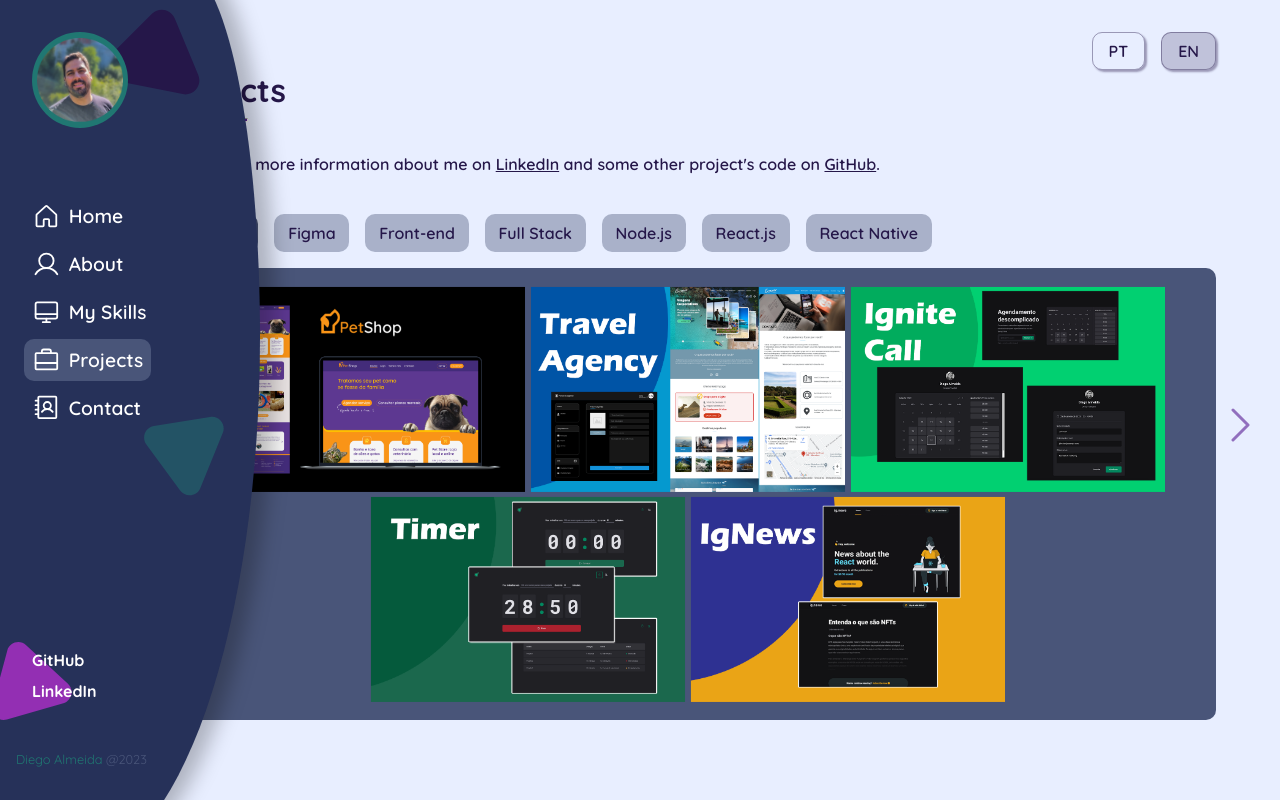
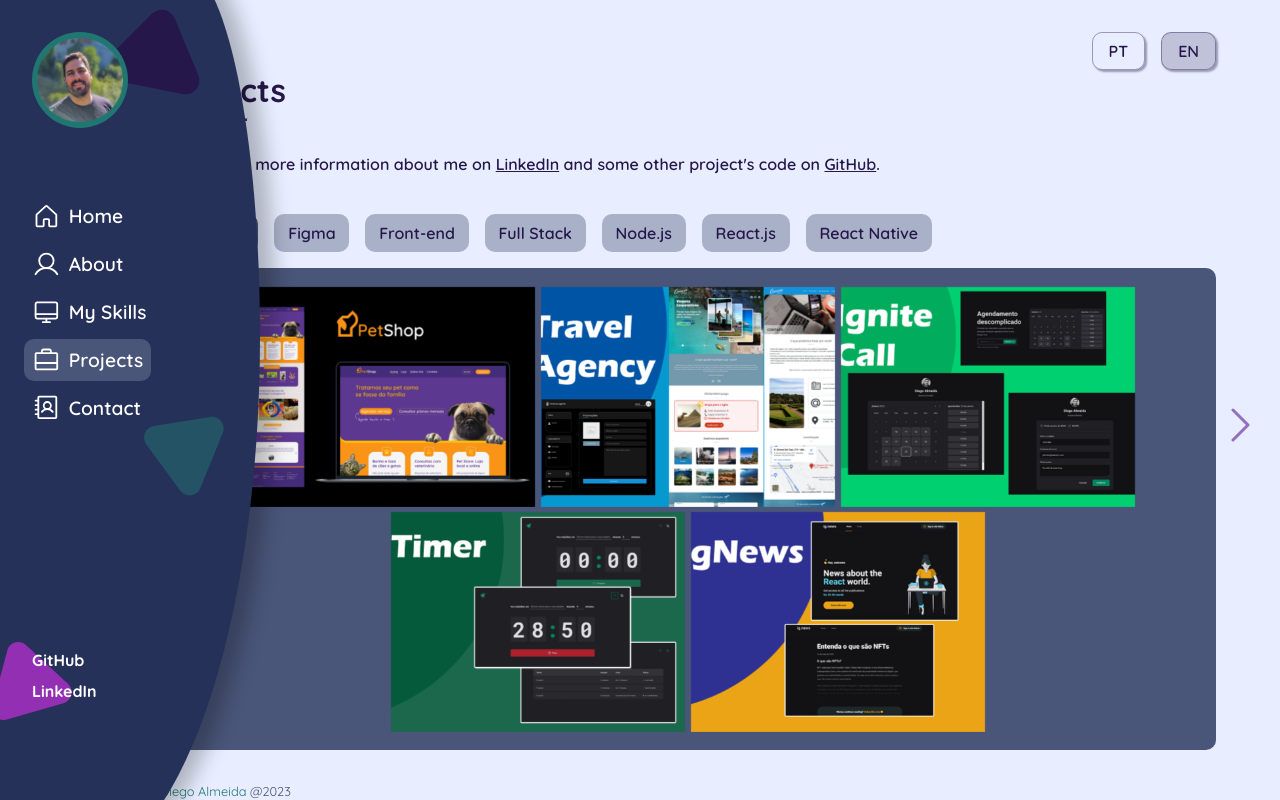
Before and after one commit to diegoalmda/new-portfolio, a Next.js app: page /projects in a window 1280 px wide. Built offline with nearby package versions, Linux system fonts and the light colour scheme.

Commit message:
reafctor: side buttons navigation

```diff
--- /dev/null
+++ b/src/app/(public)/components/Copyright/copyright.module.scss
@@ -0,0 +1,31 @@
+.copy {
+  position: fixed;
+  bottom: 0;
+  left: 10rem;
+  opacity: 1;
+
+  @media (max-width: 1080px) {
+    left: 8rem;
+  }
+
+  @media (max-width: 720px) {
+    left: 7rem;
+  }
+
+  @media (max-width: 420px) {
+    left: 5rem;
+  }
+
+  small {
+    padding-right: 1rem;
+    border-top-right-radius: 5px;
+    white-space: nowrap;
+    font-size: 0.8rem;
+    color: var(--blue-500);
+    background-color: var(--blue-100);
+
+    span {
+      color: var(--green-500);
+    }
+  }
+}
--- /dev/null
+++ b/src/app/(public)/components/Copyright/index.tsx
@@ -0,0 +1,11 @@
+import styles from "./copyright.module.scss"
+
+export function Copyright() {
+  const year = new Date()
+
+  return (
+    <div className={styles.copy}>
+      <small><span>Diego Almeida </span>@{`${year.getFullYear()}`}</small>
+    </div>
+  )
+}
--- a/src/app/(public)/components/HomeContentComponent/index.tsx
+++ b/src/app/(public)/components/HomeContentComponent/index.tsx
@@ -13,6 +13,7 @@ import profilePinkTriangle from "../../assets/images/profile-pink-triangle.svg"
 import littleTriangle from "../../assets/images/little-green-triangle.svg"
 
 import styles from "./home.module.scss"
+import { Copyright } from "../Copyright"
 
 export function HomeContentComponent() {
   const { selectedLanguage } = useGlobalContext()
--- a/src/app/(public)/components/PageContainer/index.tsx
+++ b/src/app/(public)/components/PageContainer/index.tsx
@@ -47,7 +47,7 @@ export function PageContainer({ title, goToPage, children }: PageContainerProps)
       {
         title.toLowerCase() !== "home" && <div className={styles.titleContent}><h1>{title}</h1><hr></hr></div>
       }
-      <div>
+      <div className={styles.sideNavigationContainer}>
         {
           title.toLowerCase() !== "home" &&
           <div className={styles.arrowLeftButton}>
--- a/src/app/(public)/components/PageContainer/styles.module.scss
+++ b/src/app/(public)/components/PageContainer/styles.module.scss
@@ -64,8 +64,11 @@
   }
 }
 
+.sideNavigationContainer {
+  position: relative;
+
   .arrowLeftButton, .arrowRightButton {
-  position: absolute;
+    position: fixed;
     top: 50%;
     transform: translateY(0, -50%);
 
@@ -115,15 +118,20 @@
   }
 
   .arrowLeftButton {
-  left: 0;
+    left: 10rem;
     margin-left: -3rem;
 
     span {
       right: 0.8rem;
+    }
 
+    @media (max-width: 1080px) {
+      left: 8rem;
     }
+
     @media (max-width: 720px) {
-    margin-left: -1.5rem;
+      left: 7.5rem;
+
       span {
         right: 0.3rem;
       }
@@ -131,7 +139,7 @@
   }
 
   .arrowRightButton {
-  right: 0;
+    right: 4rem;
     margin-right: -3rem;
 
     span {
@@ -139,10 +147,11 @@
     }
 
     @media (max-width: 720px) {
-    margin-right: -1.5rem;
+      right: 4.5rem;
 
       span {
         right: 0.3rem;
       }
     }
   }
+}
--- a/src/app/(public)/components/SideMenu/index.tsx
+++ b/src/app/(public)/components/SideMenu/index.tsx
@@ -87,9 +87,6 @@ export function SideMenu() {
               <a href={`${selectedLanguage.selected === "pt" ? "https://www.linkedin.com/in/diegoalmda/" : "https://www.linkedin.com/in/diegoalmda/?locale=en_US"}`} aria-label={selectedLanguage.selected === "en" ? "Link to Diego Almeida's Linkedin profile page" : "Abrir página do perfil de Diego Almeida no Linkedin"} target="__blank" rel="noopener noreferrer"><strong><LinkedinLogo /></strong><span>LinkedIn</span></a>
             </li>
           </ul>
-          <div className={styles.copyright}>
-            <small><span>Diego Almeida </span>@{`${year.getFullYear()}`}</small>
-          </div>
         </div>
       </div>
     </section>
--- a/src/app/(public)/components/SideMenu/styles.module.scss
+++ b/src/app/(public)/components/SideMenu/styles.module.scss
@@ -241,23 +241,6 @@
           }
         }
       }
-
-      .copyright {
-        z-index: 15;
-        opacity: 0;
-        margin: 0 0 1rem -6rem;
-        transition: opacity 0.1s, margin 0.5s;
-
-        small {
-          white-space: nowrap;
-          font-size: 0.8rem;
-          color: var(--blue-500);
-
-          span {
-            color: var(--green-500);
-          }
-        }
-      }
     }
 
     &:hover {
@@ -365,11 +348,6 @@
             }
           }
         }
-
-        .copyright {
-          margin: 0 0 2rem 1rem;
-          opacity: 1;
-        }
       }
     }
 
@@ -444,10 +422,6 @@
               display: block;
             }
           }
-
-          .copyright {
-            opacity: 0;
-          }
         }
       }
     }
--- a/src/app/(public)/layout.tsx
+++ b/src/app/(public)/layout.tsx
@@ -6,6 +6,7 @@ import { QuicksandFont } from "./fonts"
 
 import "./styles/global.scss"
 import styles from "./styles/common.module.scss"
+import { Copyright } from "./components/Copyright"
 
 export const metadata: Metadata = {
   title: "Diego Almeida - Full Stack Portfolio",
@@ -86,6 +87,7 @@ export default function RootLayout({
             </main>
           </div>
         </Providers>
+        <Copyright />
       </body>
     </html>
   )
--- a/src/app/(public)/projects/components/Content.tsx
+++ b/src/app/(public)/projects/components/Content.tsx
@@ -8,6 +8,7 @@ import { ProjectProps } from "./projectModal"
 import { ProjectsList } from "./ProjectsList"
 
 import styles from "./styles.module.scss"
+import { Copyright } from "../../components/Copyright"
 
 export function Content() {
   const { selectedLanguage, selectLanguage } = useGlobalContext()
--- a/src/app/(public)/projects/components/ProjectsList/index.tsx
+++ b/src/app/(public)/projects/components/ProjectsList/index.tsx
@@ -39,8 +39,8 @@ export function ProjectsList({ list }: ProjectsListProps) {
                 <div className={styles.flipperCard}>
                   <div className={styles.frontCardContainer}>
                     <Image
-                      width={320}
-                      height={210}
+                      width={300}
+                      height={225}
                       src={`${process.env.NEXT_PUBLIC_IMAGES}/${project.image}`}
                       alt={project.name}
                       title={project.name}
--- a/src/app/(public)/projects/components/ProjectsList/projects.module.scss
+++ b/src/app/(public)/projects/components/ProjectsList/projects.module.scss
@@ -26,34 +26,30 @@
 
   .flipContainer {
     display: inline-block;
-    width: 320px;
-    height: 210px;
+    width: 300px;
+    height: 225px;
+    aspect-ratio: 4 / 3;
     perspective: 1000px;
     background-color: transparent;
 
     animation-name: imagesLoading;
     -webkit-animation-timing-function: linear;
     animation-timing-function: linear;
-    animation-duration: 2.9s;
+    animation-duration: 2s;
 
     @keyframes imagesLoading {
-      0%   {opacity: 0;}
-      100% {opacity: 1;}
+      0%   { opacity: 0; }
+      100% { opacity: 1; }
     }
 
-    @media (max-width: 448px) {
-      width: 260px;
-      height: 170px;
-    }
-
-    @media (max-width: 387px) {
+    @media (max-width: 480px) {
       width: 200px;
-      height: 130px;
+      height: 150px;
     }
 
     @media (max-width: 325px) {
       width: 180px;
-      height: 120px;
+      height: 135px;
     }
   }
 
@@ -116,15 +112,15 @@
 
   .frontCardContainer {
     flex: 1;
-    min-width: 320px;
-    max-width: 320px;
+    min-width: 300px;
+    max-width: 300px;
     padding: 0.2rem;
     padding-bottom: 0;
     display: inline-block;
     height: auto;
 
     @media (max-width: 900px) {
-      min-width: 250px;
+      min-width: 200px;
     }
 
     @media (max-width: 420px) {
@@ -134,9 +130,8 @@
     img {
       width: 100%;
       height: auto;
-      // aspect-ratio: 16/11;
+      aspect-ratio: 4 / 3;
       object-fit: cover;
     }
   }
-
 }
--- a/src/app/(public)/styles/common.module.scss
+++ b/src/app/(public)/styles/common.module.scss
@@ -5,7 +5,15 @@
   margin: 2rem 4rem 2rem 10rem;
   text-align: justify;
 
+  @media (max-width: 1080px) {
+    margin: 2rem 4rem 2rem 8rem;
+  }
+
   @media (max-width: 720px) {
+    margin: 2rem 4rem 2rem 7rem;
+  }
+
+  @media (max-width: 420px) {
     margin: 2rem 2rem 2rem 5rem;
   }
 }
```
Lines whose indentation alone changed are shown as unchanged.
